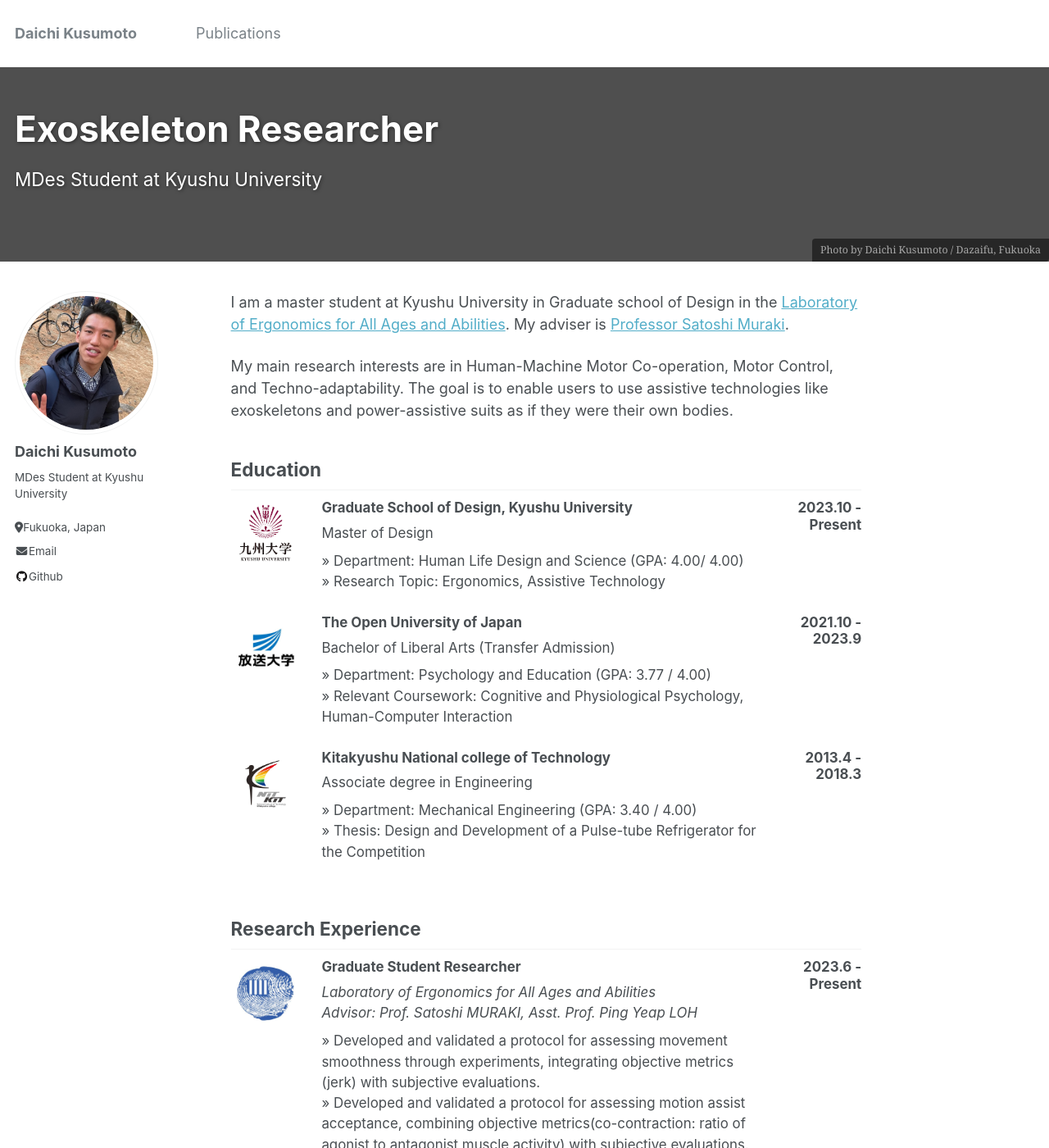
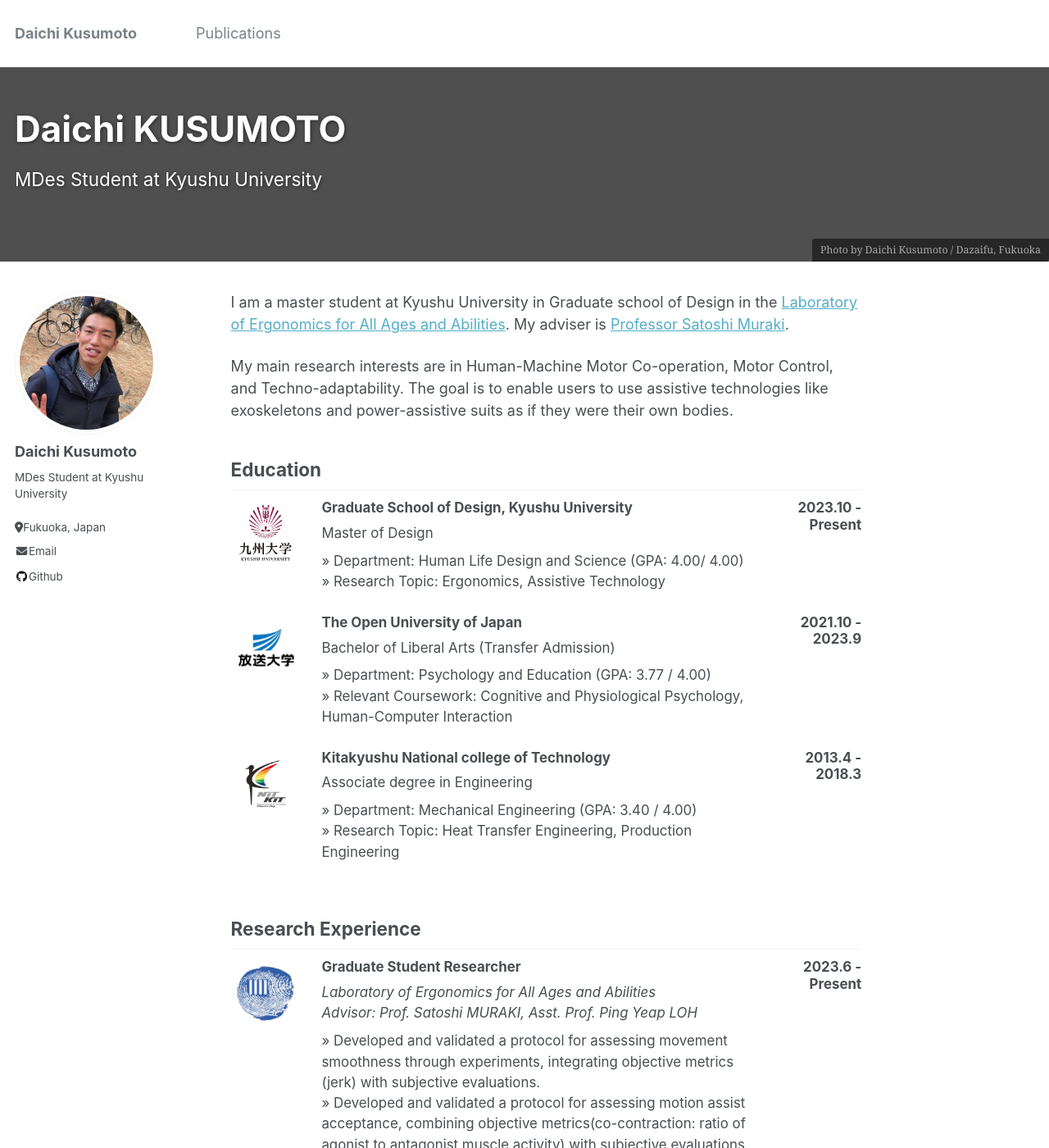
Before and after one commit to bugpiece/bugpiece.github.io, a Jekyll site: the page built from _pages/about.md, in a window 1280 px wide and 1400 px high. Shown: the whole window at 82% size. Built offline with Jekyll 4.4.1, drawn with Linux system fonts in a browser that asks for light colours.

Commit message:
Update about page title and research topic details

```diff
--- a/_pages/about.md
+++ b/_pages/about.md
@@ -1,6 +1,6 @@
 ---
 permalink: /
-title: "Exoskeleton Researcher"
+title: "Daichi KUSUMOTO"
 excerpt: "MDes Student at Kyushu University"
 header:
   overlay_color: "#000"
@@ -32,7 +32,7 @@ feature_NITkit:
     date: "2013.4 - 2018.3"
     title: "Kitakyushu National college of Technology"
     subtitle: "Associate degree in Engineering"
-    excerpt: " » Department: Mechanical Engineering (GPA: 3.40 / 4.00) <br> » Thesis: Design and Development of a Pulse-tube Refrigerator for the Competition"
+    excerpt: " » Department: Mechanical Engineering (GPA: 3.40 / 4.00) <br> » Research Topic: Heat Transfer Engineering, Production Engineering"
 
 # Research Experience
 feature_EAAA:
```
Also changed, not shown: 2 other files.
